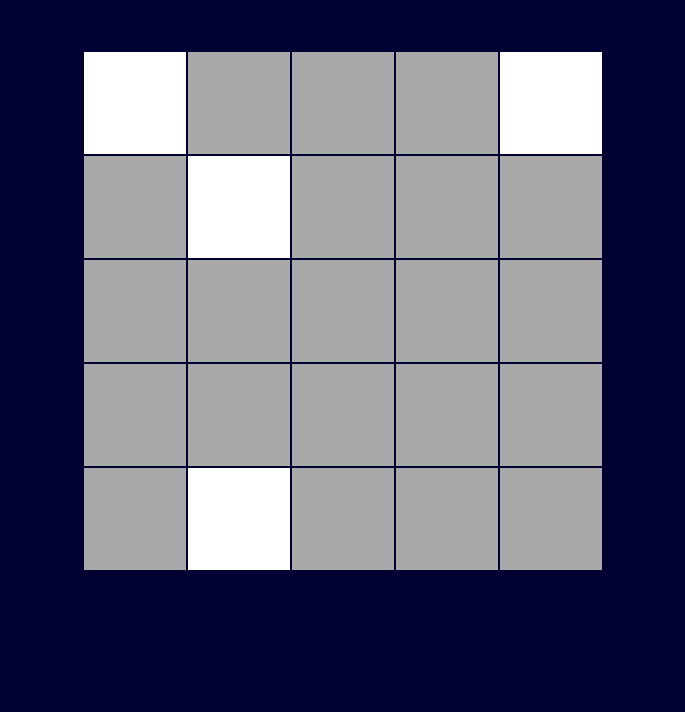
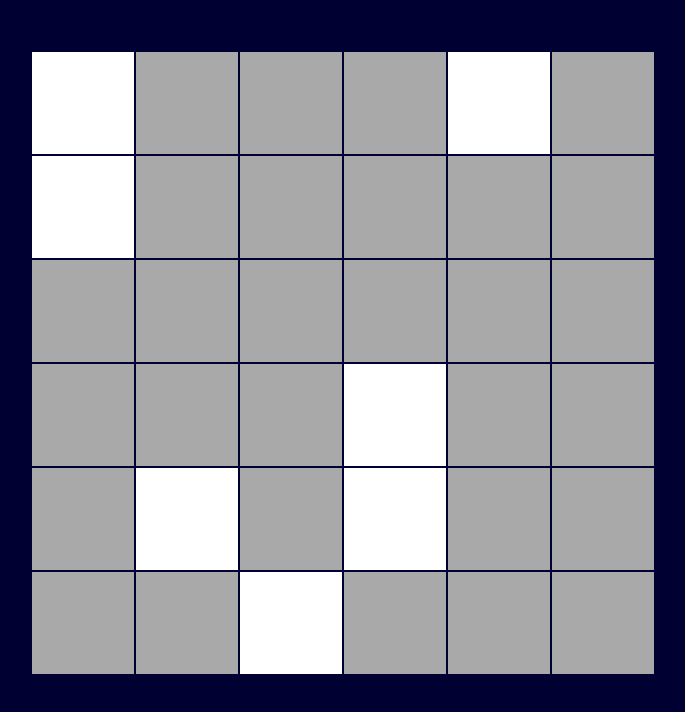
Before and after one commit to hassnian/lights-out, a React (Create React App) app: page / in a window 1280 px wide. Shown: the top 712 px of the page, without its empty margins (297-982 px from the left). Built offline with nearby package versions, Linux system fonts and the light colour scheme.

Commit message:
flip cells and around

```diff
--- a/src/Board.js
+++ b/src/Board.js
@@ -4,8 +4,8 @@ import './Board.css';
 
 class Board extends Component {
   static defaultProps={
-    nRows:5,
-    nCols:5,
+    nRows:6,
+    nCols:6,
     chanceLightStartsOn:0.25
   };
   constructor(props) {
@@ -34,25 +34,31 @@ class Board extends Component {
   /** handle changing a cell: update board & determine if winner */
 
   flipCellsAround(coord) {
-    let {ncols, nrows} = this.props;
+    console.log("Flipping",coord);
+    let {nCols, nRows} = this.props;
     let board = this.state.board;
     let [y, x] = coord.split("-").map(Number);
 
 
     function flipCell(y, x) {
       // if this coord is actually on board, flip it
-
-      if (x >= 0 && x < ncols && y >= 0 && y < nrows) {
+      if (x >= 0 && x < nCols && y >= 0 && y < nRows) {
         board[y][x] = !board[y][x];
       }
     }
+    //Flip actual and other sides
+    flipCell(y,x)
+    flipCell(y,x+1)
+    flipCell(y,x-1)
+    flipCell(y+1,x)
+    flipCell(y-1,x)
 
-    // TODO: flip this cell and the cells around it
+
 
     // win when every cell is turned off
     // TODO: determine is the game has been won
-
-    //this.setState({board, hasWon});
+    let hasWon=false;
+    this.setState({board, hasWon});
   }
 
 
@@ -64,7 +70,7 @@ class Board extends Component {
       let row=[];
       for (let x=0;x<this.props.nCols;x++){
         let coord=`${y}-${x}`
-        row.push(<Cell key={coord} isLit={this.state.board[y][x]}/>)
+        row.push(<Cell flipCellsAroundMe={()=>this.flipCellsAround(coord)} key={coord} isLit={this.state.board[y][x]}/>)
       }
       tblBoard.push(<tr key={y}>{row}</tr>)
     }
```
